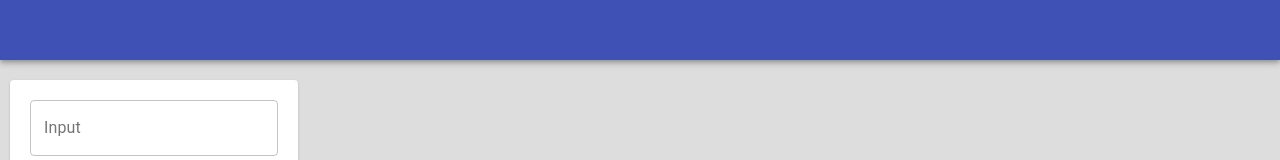
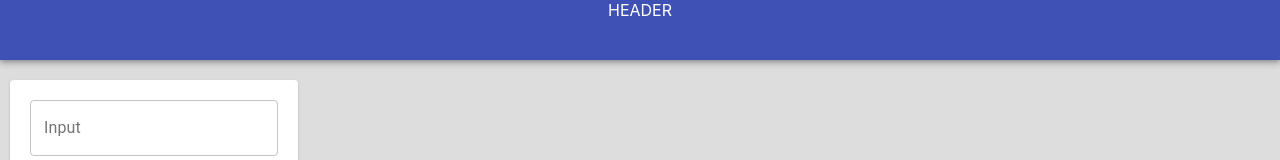
Before and after one commit to nkoster/reducer1, a React app: page / in a window 1280 px wide. Shown: the top 160 px of the page. Built offline with nearby package versions, Linux system fonts and the light colour scheme.

Commit message:
Change style name to HeaderStyle

```diff
--- a/src/components/Header/index.js
+++ b/src/components/Header/index.js
@@ -8,14 +8,14 @@ const Header = _ => {
 
   return (
     <AppBar position='static'>
-      <div style={StateStyle}>{headerText}</div>
+      <div style={HeaderStyle}>{headerText || 'HEADER'}</div>
     </AppBar>
   )
 }
 
 export default Header
 
-const StateStyle = {
+const HeaderStyle = {
   height: '60px',
   color: 'white'
 }
```
